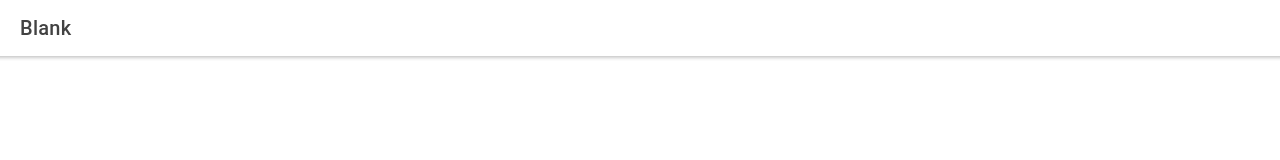
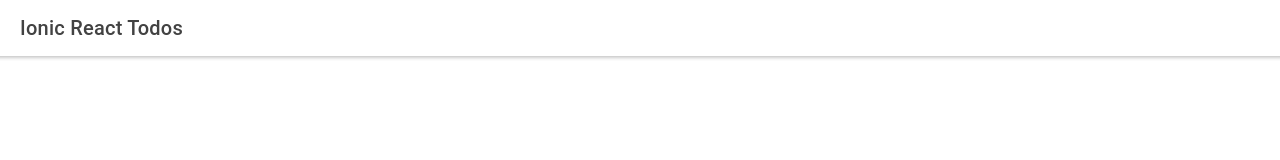
Before and after one commit to kristinaht/ionic-todo-testing-jest-rtl, a React (Create React App) app: page /home in a window 1280 px wide. Shown: the top 160 px of the page. Built offline with nearby package versions, Linux system fonts and the light colour scheme.

Commit message:
fail first test again due to using findByText method & having multiple elements w/same text

```diff
--- a/src/pages/Home.tsx
+++ b/src/pages/Home.tsx
@@ -8,13 +8,13 @@
     <IonPage>
       <IonHeader>
         <IonToolbar>
-          <IonTitle>Blank</IonTitle>
+          <IonTitle>Ionic React Todos</IonTitle>
         </IonToolbar>
       </IonHeader>
       <IonContent fullscreen>
         <IonHeader collapse="condense">
           <IonToolbar>
-            <IonTitle size="large">Blank</IonTitle>
+            <IonTitle size="large">Ionic React Todos</IonTitle>
           </IonToolbar>
         </IonHeader>
         <ExploreContainer />
```
